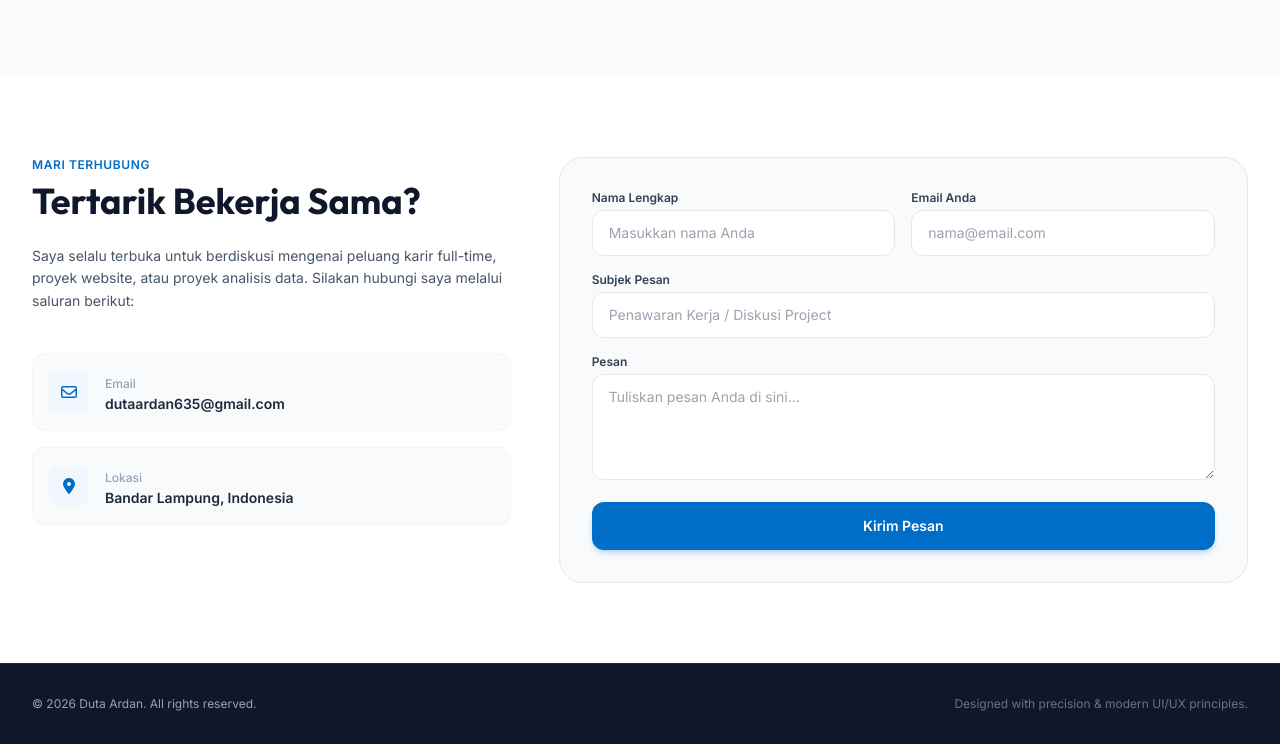
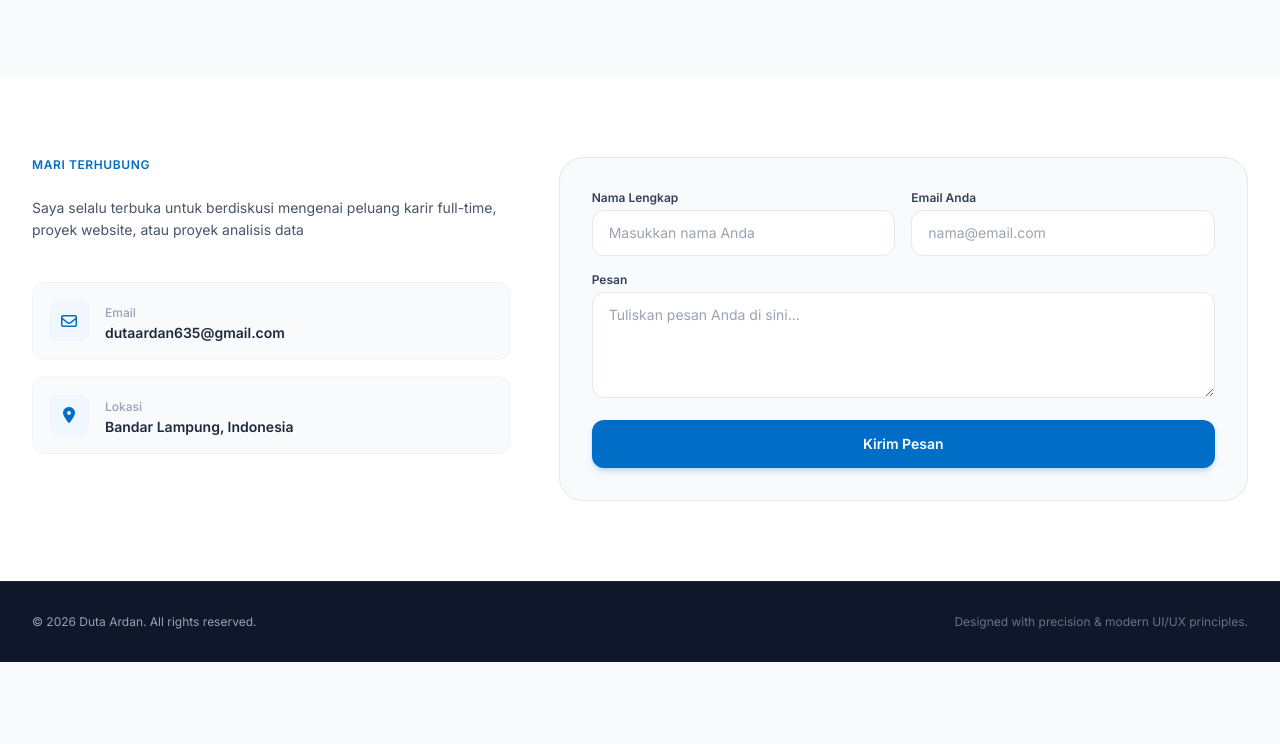
Before and after one commit to Ardan-213/Portofolio, a plain HTML site: page index.html in a window 1280 px wide. Shown: the part 7759-8503 px from the top of the page. After the commit the page ends 8421 px from the top, so only its background shows below. Drawn offline with nearby package versions, Linux system fonts and the light colour scheme.

Commit message:
Update portfolio

```diff
--- a/index.html
+++ b/index.html
@@ -933,10 +933,9 @@
                 <div class="lg:col-span-5 space-y-6">
                     <div>
                         <h2 class="text-xs font-semibold uppercase text-brand-600 tracking-wider mb-2">Mari Terhubung</h2>
-                        <p class="font-heading font-bold text-3xl sm:text-4xl text-slate-900">Tertarik Bekerja Sama?</p>
                     </div>
                     <p class="text-slate-600 leading-relaxed text-sm">
-                        Saya selalu terbuka untuk berdiskusi mengenai peluang karir full-time, proyek website, atau proyek analisis data. Silakan hubungi saya melalui saluran berikut:
+                        Saya selalu terbuka untuk berdiskusi mengenai peluang karir full-time, proyek website, atau proyek analisis data
                     </p>
 
                     <div class="space-y-4 pt-4">
@@ -975,10 +974,6 @@
                                 <label class="block text-xs font-semibold text-slate-700 mb-1">Email Anda</label>
                                 <input type="email" id="form-email" required placeholder="nama@email.com" class="w-full px-4 py-3 rounded-xl bg-white border border-slate-200 text-sm focus:outline-none focus:border-brand-500 transition-colors">
                             </div>
-                        </div>
-                        <div>
-                            <label class="block text-xs font-semibold text-slate-700 mb-1">Subjek Pesan</label>
-                            <input type="text" id="form-subject" required placeholder="Penawaran Kerja / Diskusi Project" class="w-full px-4 py-3 rounded-xl bg-white border border-slate-200 text-sm focus:outline-none focus:border-brand-500 transition-colors">
                         </div>
                         <div>
                             <label class="block text-xs font-semibold text-slate-700 mb-1">Pesan</label>
```
